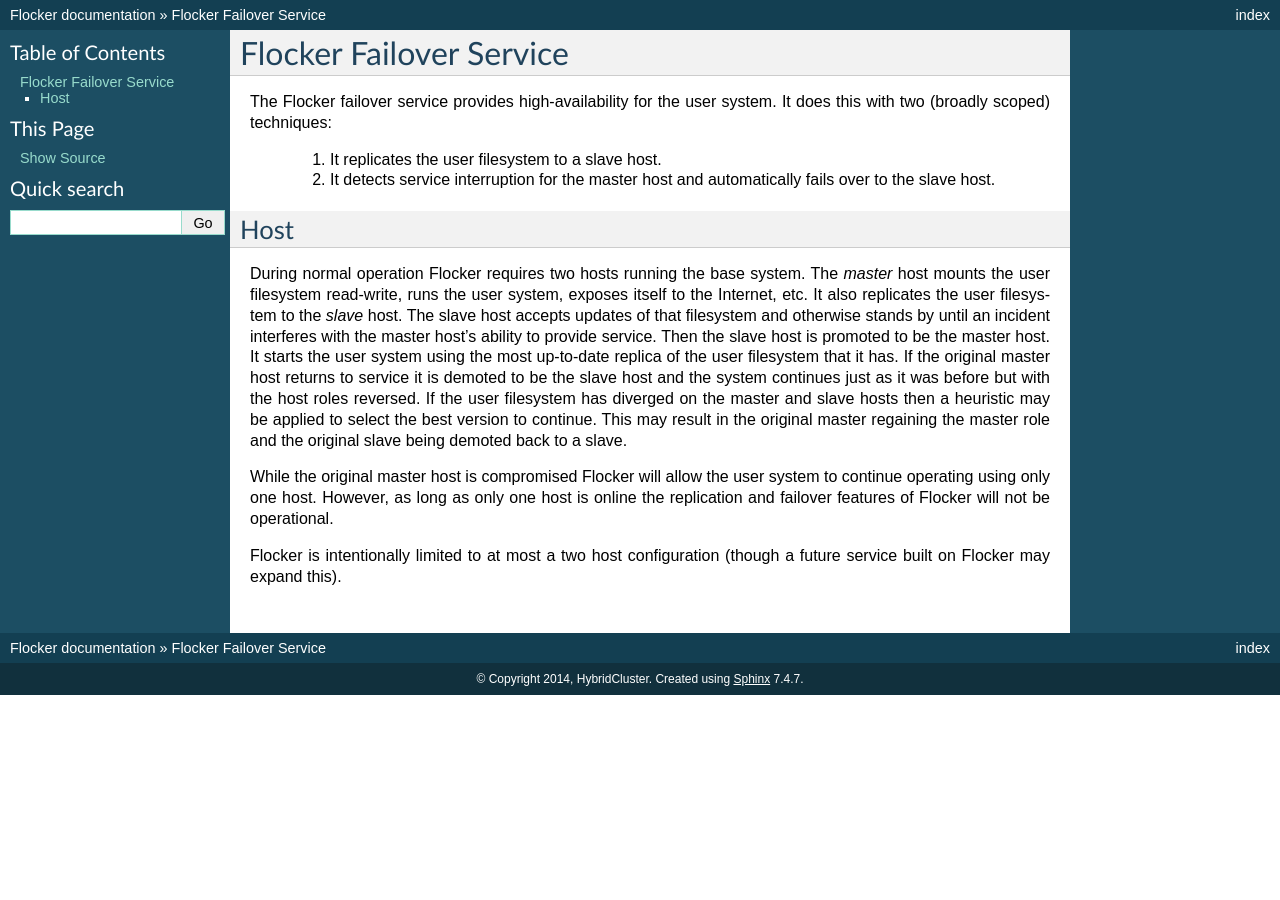
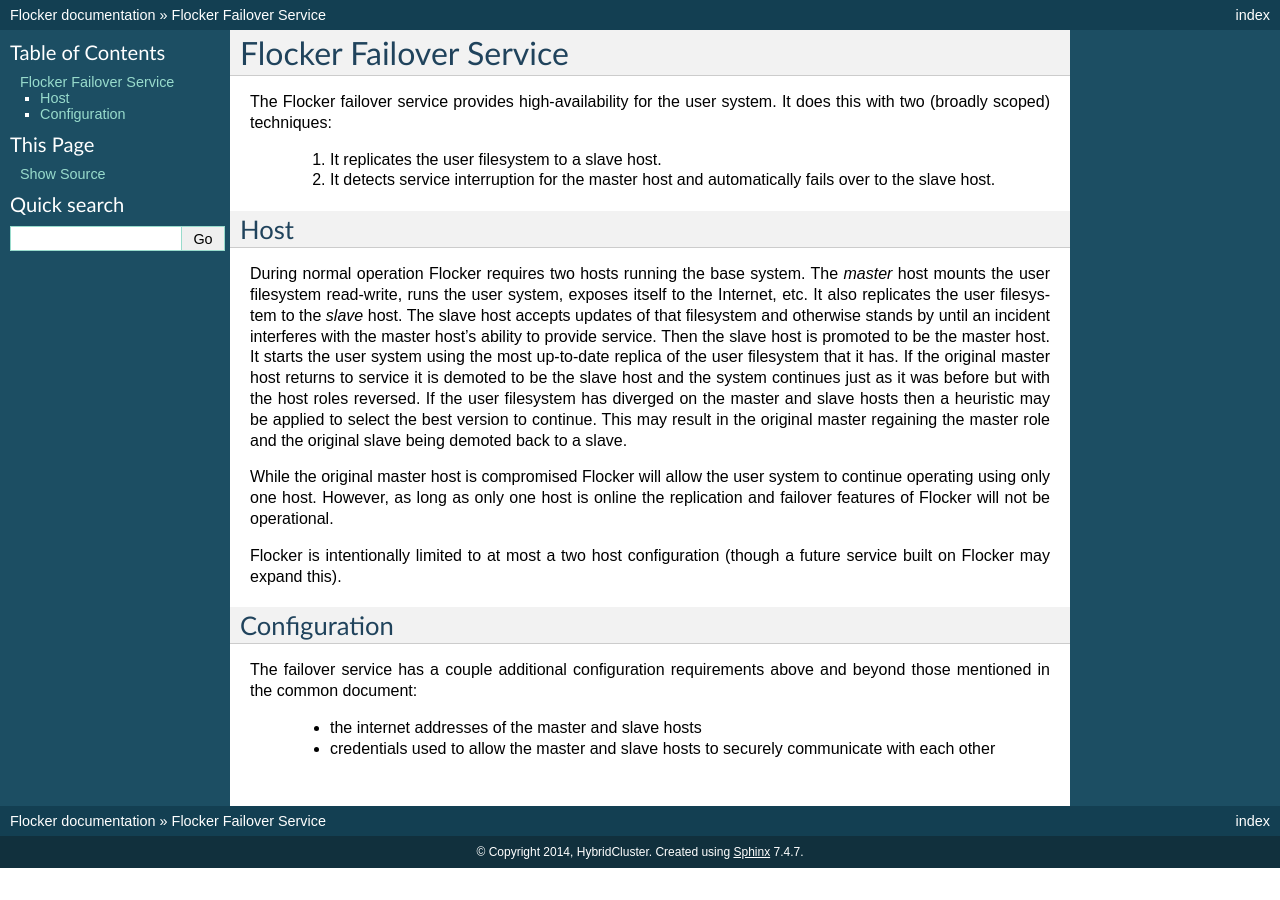
Before and after one commit to ClusterHQ/flocker, a Sphinx documentation site: the page built from docs/architecture/failover.rst, in a window 1280 px wide. Built offline with Sphinx 7.4.7, drawn with Linux system fonts in a browser that asks for light colours.

Commit message:
Only the failover service needs inter-node communication.

```diff
--- a/docs/architecture/common.rst
+++ b/docs/architecture/common.rst
@@ -40,8 +40,6 @@
 Flocker requires a small amount of configuration, mostly likely externally supplied (for example, by the installer).
 
   * credentials for administrator access
-  * the internet addresses of the master and slave hosts
-  * credentials used to allow the master and slave hosts to securely communicate with each other
 
 This information is kept in simple configuration file (for example, a a ``.ini``\ -style file) on the base system.
 The Flocker service is responsible for reading this configuration *and* for writing modifications to it
--- a/docs/architecture/failover.rst
+++ b/docs/architecture/failover.rst
@@ -25,3 +25,11 @@
 
 Flocker is intentionally limited to at most a two host configuration
 (though a future service built on Flocker may expand this).
+
+Configuration
+=============
+
+The failover service has a couple additional configuration requirements above and beyond those mentioned in the common document:
+
+  * the internet addresses of the master and slave hosts
+  * credentials used to allow the master and slave hosts to securely communicate with each other
```
